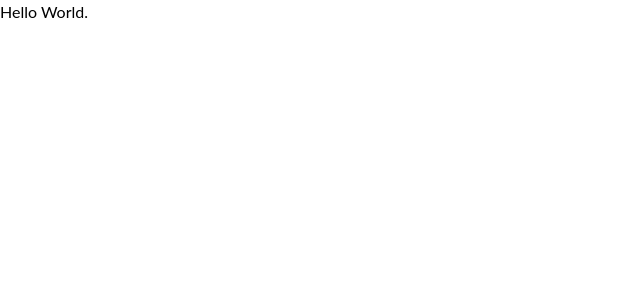
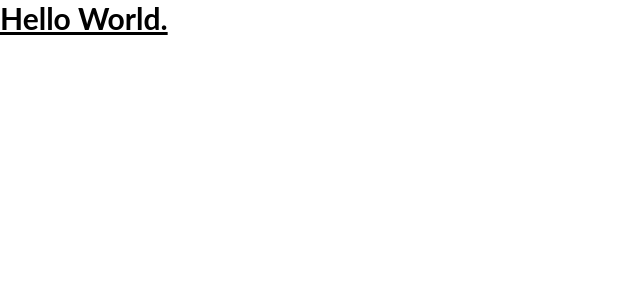
Before and after one commit to JhonatanOtalvaro/ProyectoDOO, a React (Create React App) app in the folder workiin_frontend/: page / in a window 1280 px wide. Shown: the top 300 px of the page, without its empty margins (0-640 px from the left). Built offline with nearby package versions, Linux system fonts and the light colour scheme.

Commit message:
Test tailwind

```diff
--- a/workiin_frontend/src/App.js
+++ b/workiin_frontend/src/App.js
@@ -2,9 +2,9 @@ import React from 'react'
 
 const App = () => {
   return (
-    <div>
+    <h1 className="text-3xl font-bold underline">
         Hello World.
-    </div>
+    </h1>
   )
 }
 
```
